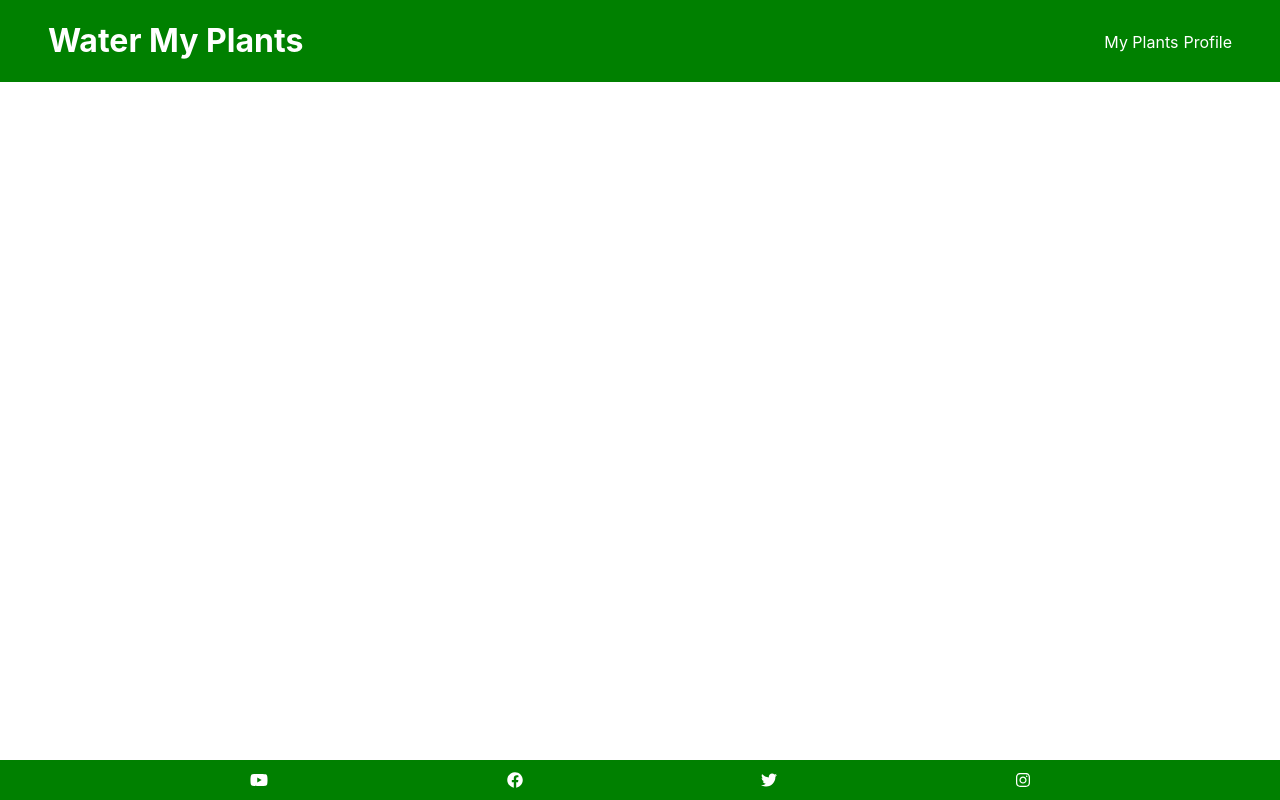
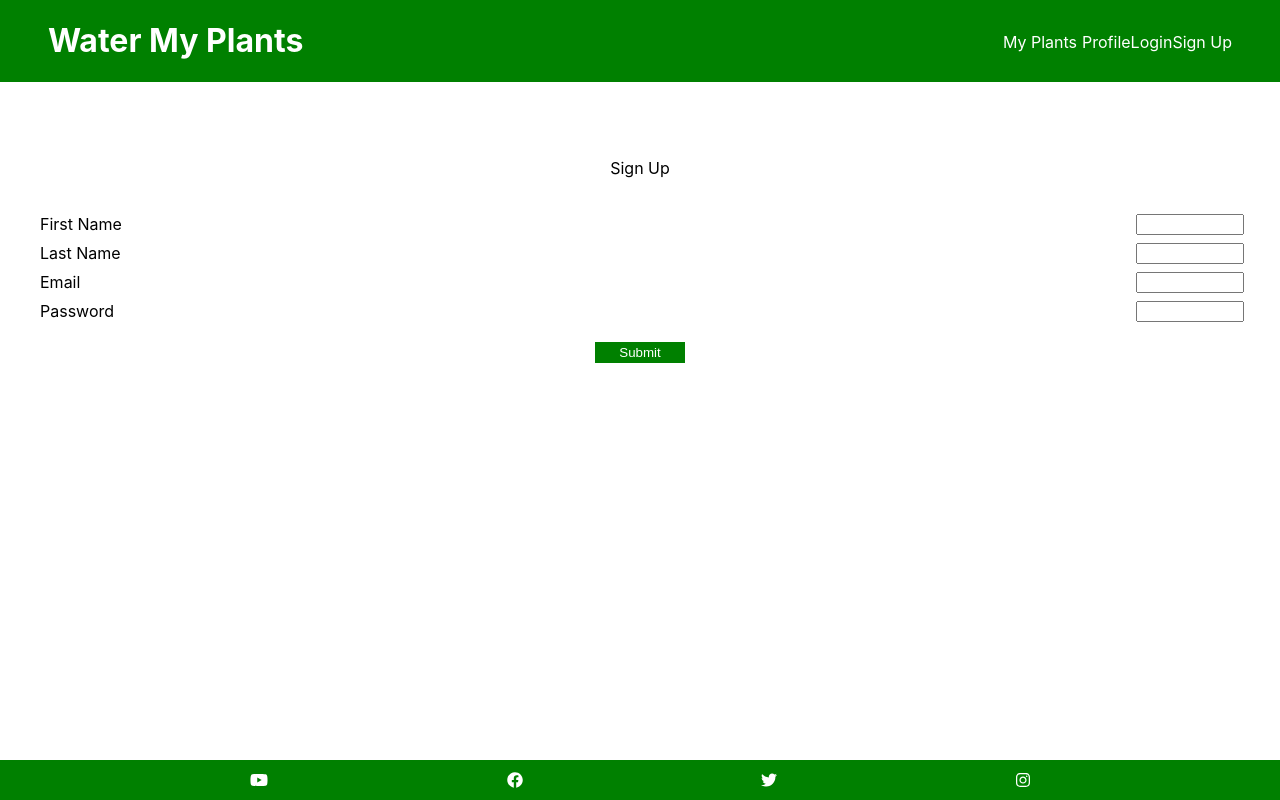
Before and after one commit to watermyplants-lambda/frontend, a React (Create React App) app in the folder water-my-plants/: page /signup in a window 1280 px wide. Built offline with nearby package versions, Linux system fonts and the light colour scheme; no server answers.

Commit message:
debugging login and sign up

```diff
--- a/water-my-plants/src/components/App.js
+++ b/water-my-plants/src/components/App.js
@@ -44,8 +44,8 @@ function App() {
               <NavBar />
             </div>
             <Switch>
-              {/* <Route exact path ="/login" component={Login}/> */}
-              {/* <Route exact path="/signup" component={SignUp}/> */}
+              <Route exact path ="/login" component={Login}/>
+              <Route exact path="/signup" component={SignUp}/>
               <PrivateRoute exact path="/plants" component={PlantPage}/>
               <PrivateRoute exact path ="/profile" component={Profile}/>
             </Switch>
--- a/water-my-plants/src/components/Login.js
+++ b/water-my-plants/src/components/Login.js
@@ -1,150 +1,150 @@
-// import React, { useEffect, useState } from 'react';
-// import axiosWithAuth from '../utils/axiosWithAuth';
-// import * as yup from 'yup';
-// import LoginValidation from './LoginValidation';
+import React, { useEffect, useState } from 'react';
+import axiosWithAuth from '../utils/axiosWithAuth';
+import * as yup from 'yup';
+import LoginValidation from './LoginValidation';
 
-// const initailLogin ={
-//     firstName: '',
-//     lastName: '',
-//     email: '',
-//     password: ''
-// }
-// const initialLoginError ={
-//     firstName: '',
-//     lastName: '',
-//     email: '',
-//     password: ''
-// }
+const initailLogin ={
+    firstName: '',
+    lastName: '',
+    email: '',
+    password: ''
+}
+const initialLoginError ={
+    firstName: '',
+    lastName: '',
+    email: '',
+    password: ''
+}
 
-// const initialLoginDisabled = true,
+const initialLoginDisabled = true
 
 
 
-// const Login () => {
-//     const [loginForm, setLoginForm] = useState(initailLogin);
-//     const [loginFormError, setLoginFormError] = useState(initialLoginError);
-//     const [loginFormDisabled, setLoginFormDisabled] = useState(initialLoginDisabled);
-//     const [users, setUsers] = useState([]);
+const Login = () => {
+    const [loginForm, setLoginForm] = useState(initailLogin);
+    const [loginFormError, setLoginFormError] = useState(initialLoginError);
+    const [loginFormDisabled, setLoginFormDisabled] = useState(initialLoginDisabled);
+    const [users, setUsers] = useState([]);
 
 
-//     const loginCheck = (loginInfo) => {
-//         axios.get('https://watermyplants35.herokuapp.com/api/auth/login') //May need to rewrite api
-//         .then((res) => {
-//             setUsers(res);
-//             //will use forEach array method to see if all values equal eachother to allow login
-//         })
-//         .catch((err) => {
-//             console.log(err, 'error')
-//         })
-//     }
+    const loginCheck = (loginInfo) => {
+        axiosWithAuth.get('/api/auth/login') //May need to rewrite api
+        .then((res) => {
+            setUsers(res);
+            //will use forEach array method to see if all values equal eachother to allow login
+        })
+        .catch((err) => {
+            console.log(err, 'error')
+        })
+    }
 
-//     const editLogin = (name, value) => {
-//         yup.reach(LoginValidation, name)
-//         .validate(value)
-//         .then(() => {
-//             setLoginFormError({
-//                 ...loginFormError,
-//                 [name]: '',
-//             });
-//         })
-//         .catch((err) => {
-//             setLoginFormError({
-//                 ...loginFormError,
-//                 [name]: err.errors[0];
-//             });
-//         });
-//         setLoginForm({...loginForm, [name]: value});
-//     }
+    const editLogin = (name, value) => {
+        yup.reach(LoginValidation, name)
+        .validate(value)
+        .then(() => {
+            setLoginFormError({
+                ...loginFormError,
+                [name]: '',
+            });
+        })
+        .catch((err) => {
+            setLoginFormError({
+                ...loginFormError,
+                [name]: err.errors[0]
+            });
+        });
+        setLoginForm({...loginForm, [name]: value});
+    }
 
 
-//     const submitLogin = () => {
-//         const info ={
-//             firstname: loginForm.firstName.trim(),
-//             lastname: loginForm.lastName.trim(),
-//             email: loginForm.email.trim(),
-//             password: loginForm.password.trim(),
-//         }
-//     }
+    const submitLogin = () => {
+        const info ={
+            firstname: loginForm.firstName.trim(),
+            lastname: loginForm.lastName.trim(),
+            email: loginForm.email.trim(),
+            password: loginForm.password.trim(),
+        }
+    }
 
 
-//     useEffect(() =>{
-//         LoginValidation.isValid(loginForm).then((valid) =>{
-//             setLoginFormDisabled(!valid);
-//         })
-//     }, [loginForm]);
+    useEffect(() =>{
+        LoginValidation.isValid(loginForm).then((valid) =>{
+            setLoginFormDisabled(!valid);
+        })
+    }, [loginForm]);
 
-//     const onSubmit = evt => {
-//         evt.preventDefault();
-//         submitLogin();
-//     }
+    const onSubmit = evt => {
+        evt.preventDefault();
+        submitLogin();
+    }
 
-//     const onChange = evt => {
-//         const { name, value, type ,checked } = evt.target;
-//         const valueToUse = type === 'checkbox' ? checked : value;
-//         editLogin(name, valueToUse);
-//     }
+    const onChange = evt => {
+        const { name, value, type ,checked } = evt.target;
+        const valueToUse = type === 'checkbox' ? checked : value;
+        editLogin(name, valueToUse);
+    }
 
-//     return(
-//         <form onSubmit={onSubmit}>
+    return(
+        <form onSubmit={onSubmit}>
 
-//             <div className='loginPage'>
-//                 <p>Login</p>
+            <div className='loginPage'>
+                <p>Login</p>
 
-//                 <div className='errors'>
-//                 <p>{loginFormError.firstName}</p>
-//                 <p>{loginFormError.lastName}</p>
-//                 <p>{loginFormError.email}</p>
-//                 <p>{loginFormError.password}</p>
-//                 </div>
+                <div className='errors'>
+                <p>{loginFormError.firstName}</p>
+                <p>{loginFormError.lastName}</p>
+                <p>{loginFormError.email}</p>
+                <p>{loginFormError.password}</p>
+                </div>
 
-//                 <div className='loginForm'>
+                <div className='loginForm'>
 
-//                     <label>First Name
-//                         <input
-//                             type='text'
-//                             name='firstName'
-//                             value={login.firstName}
-//                             onChange={onChange}
-//                         />
-//                     </label>
+                    <label>First Name
+                        <input
+                            type='text'
+                            name='firstName'
+                            value={loginForm.firstName}
+                            onChange={onChange}
+                        />
+                    </label>
 
-//                     <label>Last Name
-//                         <input
-//                             type='text'
-//                             name='lastName'
-//                             value={login.lastName}
-//                             onChange={onChange}
-//                         />
-//                     </label>
+                    <label>Last Name
+                        <input
+                            type='text'
+                            name='lastName'
+                            value={loginForm.lastName}
+                            onChange={onChange}
+                        />
+                    </label>
 
-//                     <label>Email
-//                         <input
-//                             type='text'
-//                             name='email'
-//                             value={login.email}
-//                             onChange={onChange}
-//                         />
-//                     </label>
+                    <label>Email
+                        <input
+                            type='text'
+                            name='email'
+                            value={loginForm.email}
+                            onChange={onChange}
+                        />
+                    </label>
 
-//                     <label>Password
-//                         <input
-//                             type='text'
-//                             name='password'
-//                             value={login.password}
-//                             onChange={onChange}
-//                         />
-//                     </label>
+                    <label>Password
+                        <input
+                            type='password'
+                            name='password'
+                            value={loginForm.password}
+                            onChange={onChange}
+                        />
+                    </label>
 
 
-//                     <button className='loginBttn' disabled={loginFormDisabled}>Login</button>
+                    <button className='loginBttn' disabled={loginFormDisabled}>Login</button>
 
-//                 </div>
+                </div>
 
-//             </div>
+            </div>
 
-//         </form>
-//     )
-// }
+        </form>
+    )
+}
 
 
-// export default Login;
+export default Login;
--- a/water-my-plants/src/components/LoginValidation.js
+++ b/water-my-plants/src/components/LoginValidation.js
@@ -1,14 +1,14 @@
-// import * as yup from 'yup';
+import * as yup from 'yup';
 
-// export default yup.object().shape({
-//     firstName: yup.string()
-//     .required('A first name is required'),
-//     lastName: yup.string()
-//     .required('A last name is required'),
-//     email: yup.string()
-//     .email('Must be a valid email')
-//     .required('A first Name is Required'),
-//     password: yup.string()
-//     .required('A password is Required'),
-//     .min(9,'Password is 9 charactes minimum')
-// })
+export default yup.object().shape({
+    firstName: yup.string()
+    .required('A first name is required'),
+    lastName: yup.string()
+    .required('A last name is required'),
+    email: yup.string()
+    .email('Must be a valid email')
+    .required('A first Name is Required'),
+    password: yup.string()
+    .required('A password is Required')
+    .min(9,'Password is 9 charactes minimum'),
+})
--- a/water-my-plants/src/components/NavBar.js
+++ b/water-my-plants/src/components/NavBar.js
@@ -13,6 +13,14 @@ const NavBar = () => {
           Profile
         </NavLink>
 
+        <NavLink className = 'login' to = "/login">
+          Login
+        </NavLink>
+        <NavLink className = 'signup' to = "/signup">
+          Sign Up
+        </NavLink>
+
+
       </div>
     );
   };
--- a/water-my-plants/src/components/SignUp.js
+++ b/water-my-plants/src/components/SignUp.js
@@ -1,167 +1,168 @@
-// import React, { useState, useEffect } from 'react';
-// import axiosWithAuth from '../utils/axiosWithAuth';
-// import * as yup from 'yup';
-// import SignUpValidation from './SignupValidation';
+import React, { useState, useEffect } from 'react';
+import axiosWithAuth from '../utils/axiosWithAuth';
+import * as yup from 'yup';
+import SignUpValidation from './SignupValidation';
 
-// const initialSignup ={
-//     firstName: '',
-//     lastName: '',
-//     email: '',
-//     password: ''
-// }
+const initialSignup ={
+    firstName: '',
+    lastName: '',
+    email: '',
+    password: ''
+}
 
-// const initialSignupError ={
-//     firstName: '',
-//     lastName: '',
-//     email: '',
-//     password: ''
-// }
+const initialSignupError ={
+    firstName: '',
+    lastName: '',
+    email: '',
+    password: ''
+}
 
-// const initialUsers=[];
-// const initialSignupDisabled = true;
+const initialUsers=[];
+const initialSignupDisabled = true;
 
-// const SignUp () => {
-//     const [signupForm, setSignupForm] = useState(initialSignup);
-//     const [users, setUsers] = useState(initialUsers);
-//     const [signupFormErrors, setSignupFormErrors] = useState(initialSignupError);
-//     const [signupDisabled, setSignupDisabled] = useState(initialSignupDisabled)
+const SignUp = () => {
+    const [signupForm, setSignupForm] = useState(initialSignup);
+    const [users, setUsers] = useState(initialUsers);
+    const [signupFormErrors, setSignupFormErrors] = useState(initialSignupError);
+    const [signupDisabled, setSignupDisabled] = useState(initialSignupDisabled)
 
-//     useEffect(() =>{
-//         axios
-//         .get('https://watermyplants35.herokuapp.com/auth/register') //may need to change api
-//         .then((res) =>{
-//             setUsers(initialUsers)
-//         })
-//         .catch((err) =>{
-//             console.log(err,'error')
-//         })
-//     },[]);
+    useEffect(() =>{
+        axiosWithAuth()
+        .get('https://watermyplants35.herokuapp.com/auth/register') //may need to change api
+        .then((res) =>{
+            setUsers(initialUsers)
+        })
+        .catch((err) =>{
+            console.log(err,'error')
+        })
+    },[]);
 
 
-//     const saveNewUser = (newUser) =>{
-//         axios
-//         .post('https://watermyplants35.herokuapp.com/auth/register', newUser) //may need to change api
-//         .then((res) => {
-//             setUsers([res.data, ...users]);
-//             setSignup(initialSignup);
-//             //should this redirect to profile or home if successful
-//         })
-//         .catch((err) =>{
-//             console.log(err, 'error')
-//         })
-//     }
+    const onSubmit = (newUser) =>{
+        axiosWithAuth()
+        .post('api/auth/register', newUser) //may need to change api
+        .then((res) => {
+            setUsers(res.data);
+            setSignupForm(initialSignup);
+            //should this redirect to profile or home if successful
+        })
+        .catch((err) =>{
+            console.log(err, 'error')
+        })
+    }
 
-//     const submitSignup = () ={
-//         const newUser ={   //need to fix error of ':' expected for newUser
-//             firstName: signupForm.firstName.trim(),
-//             lastName: signupForm.lastName.trim(),
-//             email: signupForm.email.trim(),
-//             password: signupForm.password.trim(),
-//         }
-//         saveNewUser(newUser);  //need to fix this error of ',' expected for saveNewUser
-//     }
+    // const submitSignup = () => {
+    //     const newUser ={   //need to fix error of ':' expected for newUser
+    //         firstName: signupForm.firstName.trim(),
+    //         lastName: signupForm.lastName.trim(),
+    //         email: signupForm.email.trim(),
+    //         password: signupForm.password.trim(),
+    //     }
+    //     saveNewUser(newUser);  //need to fix this error of ',' expected for saveNewUser
+    // }
 
-//     const changeSignup = (name, value) =>{
-//         //validation
-//         yup.reach(SignUpValidation, name)
-//         .validate(value)
-//         .then(() =>{
-//             //console.log(value)
-//             setSignupFormErrors({
-//                 ...signupFormErrors,
-//                 [name]: '',
-//             });
-//         })
-//         .catch((err) =>{
-//             setSignupFormErrors,
-//             [name]; err.errors[0],
-//         });
-//         setSignupForm({...setSignupForm, [name]: value});
-//     }
+    const changeSignup = (name, value) =>{
+        //validation
+        yup.reach(SignUpValidation, name)
+        .validate(value)
+        .then(() =>{
+            //console.log(value)
+            setSignupFormErrors({
+                ...signupFormErrors,
+                [name]: '',
+            });
+        })
+        .catch((err) =>{
+            console.log(err)
+        });
+        setSignupForm({...setSignupForm, [name]: value});
+    }
 
-//     useEffect(() =>{
-//         SignUpValidation.isValid(signupForm).then((valid) =>{
-//             setSignupDisabled(!valid);
-//         });
-//     },[signupForm]);
+    useEffect(() =>{
+        SignUpValidation.isValid(signupForm).then((valid) =>{
+            setSignupDisabled(!valid);
+        });
+    },[signupForm]);
 
-//     const onSubmit = evt =>{
-//         evt.preventDefault();
-//         submitSignup();
-//     }
+    // const onSubmit = evt =>{
+    //     evt.preventDefault();
+    //     submitSignup();
+    // }
 
-//     //Need to add to check if login info is correct to be successful or not
+    //Need to add to check if login info is correct to be successful or not
 
-//     const onChange = evt =>{
-//         const { name, value, type, checked } = evt.target
-//         const valueToUse = type === 'checkbox' ? checked : value;
-//         change(name, valueToUse)
-//     }
+    const onChange = evt =>{
+        // const { name, value, type, checked } = evt.target
+        // const valueToUse = type === 'checkbox' ? checked : value;
+        // change(name, valueToUse)
+        setSignupForm({...signupForm, [evt.name]: evt.target.value})
+        changeSignup()
+    }
 
 
-//     return(
-//         <form className='signup form' onSubmit={onSubmit}>
-//             <div>
-//                 <p>Sign Up</p>
-//             </div>
-//             <div className='signuperrors'>
+    return(
+        <form className='signup form' onSubmit={onSubmit}>
+            <div>
+                <p>Sign Up</p>
+            </div>
+            <div className='signuperrors'>
 
-//             <div className='errors'>
-//                 <p>{signupFormErrors.firstName}</p>
-//                 <p>{signupFormErrors.lastName}</p>
-//                 <p>{signupFormErrors.email}</p>
-//                 <p>{signupFormErrors.password}</p>
-//             </div>
+            <div className='errors'>
+                <p>{signupFormErrors.firstName}</p>
+                <p>{signupFormErrors.lastName}</p>
+                <p>{signupFormErrors.email}</p>
+                <p>{signupFormErrors.password}</p>
+            </div>
 
 
-//             </div>
-//             <div className='signup'>
-//                 <label>First Name
-//                     <input
-//                         type='text'
-//                         name='firstName'
-//                         value={signupForm.firstName}
-//                         onChange={onChange}
-//                         submit={submitSignup}
-//                     />
-//                 </label>
+            </div>
+            <div className='signup'>
+                <label>First Name
+                    <input
+                        type='text'
+                        name='firstName'
+                        value={signupForm.firstName}
+                        onChange={onChange}
+                        // submit={submitSignup}
+                    />
+                </label>
 
-//                 <label>Last Name
-//                     <input
-//                         type='text'
-//                         name='lastName'
-//                         value={signupForm.lastName}
-//                         onChange={changeSignup}
-//                         submit={onChange}
-//                     />
-//                 </label>
+                <label>Last Name
+                    <input
+                        type='text'
+                        name='lastName'
+                        value={signupForm.lastName}
+                        onChange={onChange}
+                        // submit={onChange}
+                    />
+                </label>
 
-//                 <label>Email
-//                     <input
-//                         type='text'
-//                         name='email'
-//                         value={signupForm.email}
-//                         onChange={changeSignup}
-//                         submit={onChange}
-//                     />
-//                 </label>
+                <label>Email
+                    <input
+                        type='text'
+                        name='email'
+                        value={signupForm.email}
+                        onChange={onChange}
+                        // submit={onChange}
+                    />
+                </label>
 
-//                 <label>Password
-//                     <input
-//                         type='text'
-//                         name='password'
-//                         value={signupForm.password}
-//                         onChange={changeSignup}
-//                         submit={onChange}
-//                     />
-//                 </label>
+                <label>Password
+                    <input
+                        type='text'
+                        name='password'
+                        value={signupForm.password}
+                        onChange={onChange}
+                        // submit={onChange}
+                    />
+                </label>
 
-//                 <button className='signupBttn' disabled={signupDisabled} >Submit</button>
-//             </div>
-//         </form>
-//     )
+                <button className='signupBttn' disabled={signupDisabled} >Submit</button>
+            </div>
+        </form>
+    )
 
 
-// // }
+}
 
-// // export default SignUp;
+export default SignUp;
```
Also changed, not shown: water-my-plants/src/components/SignupValidation.js (+17 -17 lines).
